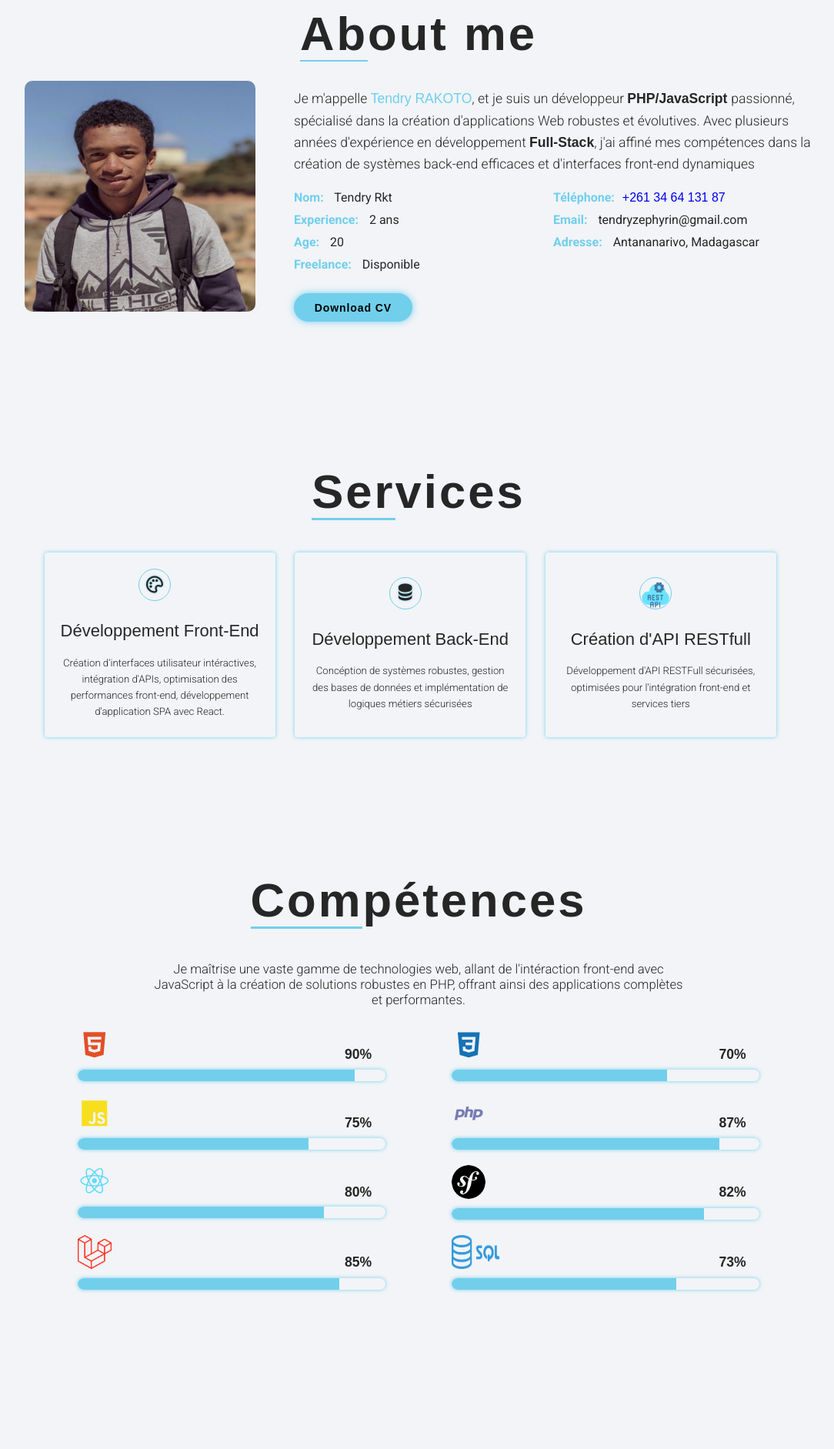
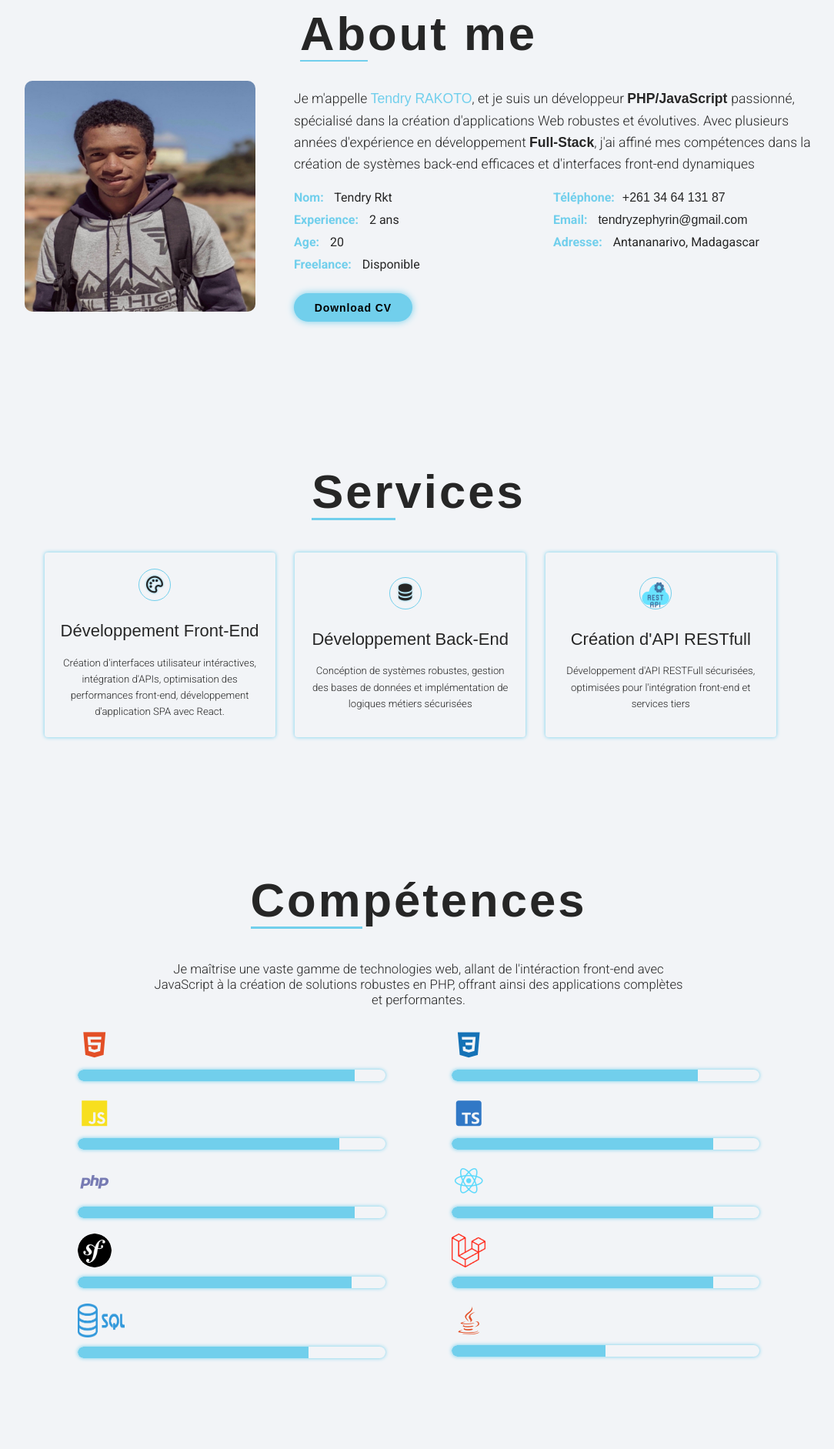
Before and after one commit to Tendry-Rkt56/Tendry-Rkt, a React (Vite) app: page / in a window 1280 px wide. Shown: the part 880-2763 px from the top of the page at 77% size, without its empty margins (96-1180 px from the left). Built offline with nearby package versions, Linux system fonts and the light colour scheme.

Commit message:
Ajout des liens dans la section projets et des navbars

```diff
--- a/src/assets/style/index.css
+++ b/src/assets/style/index.css
@@ -660,6 +660,11 @@ span {
 .skills-content .containers .skill p .js{
      font-size:5rem;
      color:#F7DF1E;
+}
+
+.skills-content .containers .skill p .typescript {
+     font-size:5rem;
+     color:#3178C6;
 }
 
 .skills-content .containers .skill p .php{
@@ -1429,3 +1434,8 @@ span {
 }
 
 /* POur les messages flash */
+
+
+.info {
+     color:var(--text-color);
+}
--- a/src/components/about/About.jsx
+++ b/src/components/about/About.jsx
@@ -27,9 +27,9 @@ export function About () {
                               </p>
                               <ul>
                                    <li><strong>Nom:</strong> Tendry Rkt</li>
-                                   <li><strong>Téléphone:</strong><a href="https://wa.me/261346413187">+261 34 64 131 87</a></li>
+                                   <li><strong>Téléphone:</strong><a className='info' href="https://wa.me/261346413187">+261 34 64 131 87</a></li>
                                    <li><strong>Experience:</strong> 2 ans</li>
-                                   <li><strong>Email:</strong> tendryzephyrin@gmail.com</li>
+                                   <li><strong>Email:</strong> <a className='info' href="mailto:tendryzephyrin@gmail.com">tendryzephyrin@gmail.com</a></li>
                                    <li><strong>Age:</strong> 20</li>
                                    <li><strong>Adresse:</strong> Antananarivo, Madagascar</li>
                                    <li><strong>Freelance:</strong> Disponible</li>
--- a/src/components/competence/Competence.jsx
+++ b/src/components/competence/Competence.jsx
@@ -28,44 +28,51 @@ export function Competence () {
                               <div className="progress-bar">
                                    <div className="progress" style={{width:"90%"}}></div>
                               </div>
-                              <span>90%</span>
+                              <span></span>
                          </div>
                          <div className="skill">
                               <p><i className='css bx bxl-css3'></i></p>
                               <div className="progress-bar">
-                                   <div className="progress" style={{width:"70%"}}></div>
+                                   <div className="progress" style={{width:"80%"}}></div>
                               </div>
-                              <span>70%</span>
+                              <span></span>
                          </div>
                          <div className="skill">
                               <p><i className='js bx bxl-javascript'></i></p>
                               <div className="progress-bar">
-                                   <div className="progress" style={{width:"75%"}}></div>
+                                   <div className="progress" style={{width:"85%"}}></div>
                               </div>
-                              <span>75%</span>
+                              <span></span>
+                         </div>
+                         <div className="skill">
+                              <p><i class='typescript bx bxl-typescript'></i></p>
+                              <div className="progress-bar">
+                                   <div className="progress" style={{width:"85%"}}></div>
+                              </div>
+                              <span></span>
                          </div>
                          <div className="skill">
                               <p><i className='php bx bxl-php'></i></p>
                               <div className="progress-bar">
-                                   <div className="progress" style={{width:"87%"}}></div>
+                                   <div className="progress" style={{width:"90%"}}></div>
                               </div>
-                              <span>87%</span>
+                              <span></span>
                          </div>
                          <div className="skill">
                               <p><i className='react bx bxl-react'></i></p>
                               <div className="progress-bar">
-                                   <div className="progress" style={{width:"80%"}}></div>
+                                   <div className="progress" style={{width:"85%"}}></div>
                               </div>
-                              <span>80%</span>
+                              <span></span>
                          </div>
                          <div className="skill">
                               <p>
                                    <img className="symfony" src={symfony} alt="" />
                               </p>
                               <div className="progress-bar">
-                                   <div className="progress" style={{width:"82%"}}></div>
+                                   <div className="progress" style={{width:"89%"}}></div>
                               </div>
-                              <span>82%</span>
+                              <span></span>
                          </div>
                          <div className="skill">
                               <p>
@@ -74,16 +81,23 @@ export function Competence () {
                               <div className="progress-bar">
                                    <div className="progress" style={{width:"85%"}}></div>
                               </div>
-                              <span>85%</span>
+                              <span></span>
                          </div>
                          <div className="skill">
                               <p>
                                    <img className="sql" src={sql} alt=""/>
                               </p>
                               <div className="progress-bar">
-                                   <div className="progress" style={{width:"73%"}}></div>
+                                   <div className="progress" style={{width:"75%"}}></div>
                               </div>
-                              <span>73%</span>
+                              <span></span>
+                         </div>
+                         <div className="skill">
+                              <p><i class='bx bxl-java'></i></p>
+                              <div className="progress-bar">
+                                   <div className="progress" style={{width:"50%"}}></div>
+                              </div>
+                              <span></span>
                          </div>
                     </div>
                </div>
--- a/src/components/message/Message.jsx
+++ b/src/components/message/Message.jsx
@@ -1,6 +1,7 @@
 import React, { useEffect, useRef, useState } from 'react';
 import emailjs from '@emailjs/browser'
 import { Flash } from './Flash';
+import { UseReveal } from '../../hooks/UseReveal';
 
 function Message() {
 
@@ -34,6 +35,10 @@ function Message() {
     }, [message.new])
 
     const form = useRef(null);
+    const reveal_1 = useRef(null)
+    const reveal_2 = useRef(null)
+
+    UseReveal([reveal_1, form])
 
     const handleChange = (e) => {
         const { name, value } = e.target;
@@ -45,7 +50,7 @@ function Message() {
 
     const handleSubmit = (e) => {
         e.preventDefault()
-        emailjs.sendForm('service_pvywutj', 'template_ds9c7e9', e.target, 'G16tHXJJ1A8opI3nU')
+        emailjs.sendForm('service_pvywutj', 'template_ds9c7e9', e.target, 'G16tHXJJ1A8opI3n')
             .then(result => setMessage(prev => ({...prev, new: true, content: "Email enoyé", type: 'success'})))
             .catch(error => setMessage(prev => ({...prev, new: true, content: error.toString(), type: 'danger'})))
             .finally(() => {
@@ -59,16 +64,16 @@ function Message() {
     }
 
     return (
-          <div className="contactForm">
+          <section id='contact' className="contactForm">
                {message.new && <Flash message={message.content} type={message.type}/>}
-               <h2><span>Con</span>tactez-moi</h2>
-               <form ref={form} onSubmit={handleSubmit} className="formContainer">
+               <h2 className='reveal_1' ref={reveal_1}><span>Con</span>tactez-moi</h2>
+               <form ref={form} onSubmit={handleSubmit} className="reveal_2 formContainer">
                    <input className='input' type="text" name="name" placeholder='Nom...' value={formData.name} onChange={handleChange}/>
                    <input className='input' type="email" name="email" placeholder='exemple@gmail.com...' value={formData.email} onChange={handleChange}/>
                    <textarea name="message" id="" value={formData.message} onChange={handleChange} placeholder='Message...' cols="30" rows="5"></textarea>
                    <input type="submit" className='submit' value="Envoyer" />
                </form>
-          </div>
+          </section>
     )
 
 }
--- a/src/components/navbar/NavBar.jsx
+++ b/src/components/navbar/NavBar.jsx
@@ -22,6 +22,7 @@ export function NavBar () {
                 <a className="links" href="#services">Services</a>
                 <a className="links" href="#competences">Compétences</a>
                 <a className="links" href="#projets">Projets</a>
+                <a className="links" href="#contact">Contact</a>
                 <a className="links" href="mailto:tendryzephyrin@gmail.com">Mail</a>
             </nav>
         </header>
--- a/src/components/project/Item.jsx
+++ b/src/components/project/Item.jsx
@@ -9,7 +9,8 @@ export function Item ({slide}) {
                     <div className="project-content">
                          <h2>{slide.title}</h2>
                          <p>
-                              {slide.description}
+                              {slide.description} <br></br>
+                              {slide.lien && (<a href={slide.lien} target="_blank" rel="noopener noreferrer">{slide.lien}</a> )}
                          </p>
                          <h3>Technologies utilisées</h3>
                          <ul>
--- a/src/components/project/liste.jsx
+++ b/src/components/project/liste.jsx
@@ -56,6 +56,7 @@ export const items = [
           title: "QUIZZ en JavaScript",
           description:`Quizz en JavaScript où les questions et les réponses
                        sont chargées depuis un fichier JSON, offrant une expérience intéractive et dynamique.`,
+          lien: 'https://js-quizz-app.vercel.app',
           techno: [
                'JavaScript', 'JSON'
           ]
```
